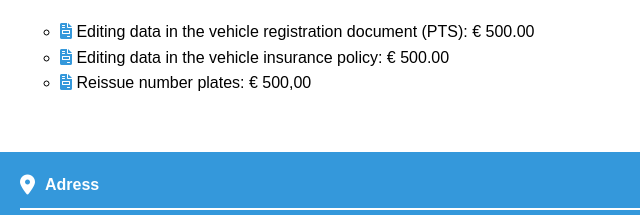
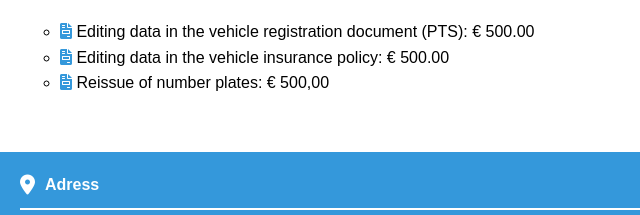
Before and after one commit to fsshadow2023/gpsa-vehicles-prices-info-en.ga.gov, a plain HTML site: page index.html in a window 1280 px wide. Shown: the part 1153-1368 px from the top of the page, 0-640 px from the left. Drawn offline with Linux system fonts and the light colour scheme.

Commit message:
Update index.html

```diff
--- a/index.html
+++ b/index.html
@@ -387,7 +387,7 @@
 <ul style="list-style-type: circle">
 <li><i class="fa-solid fa-file-invoice" style="color: #3498DB;"></i> Editing data in the vehicle registration document (PTS): € 500.00</a></li>
 <li><i class="fa-solid fa-file-invoice" style="color: #3498DB;"></i> Editing data in the vehicle insurance policy: € 500.00</a></li>
-<li><i class="fa-solid fa-file-invoice" style="color: #3498DB;"></i> Reissue  number plates: € 500,00</a></li>
+<li><i class="fa-solid fa-file-invoice" style="color: #3498DB;"></i> Reissue of number plates: € 500,00</a></li>
 </ul>
 </div>
 
```
